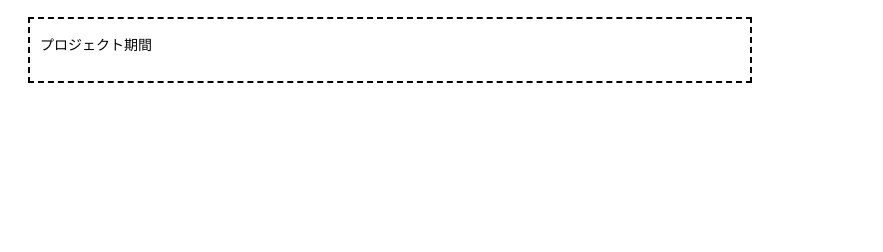
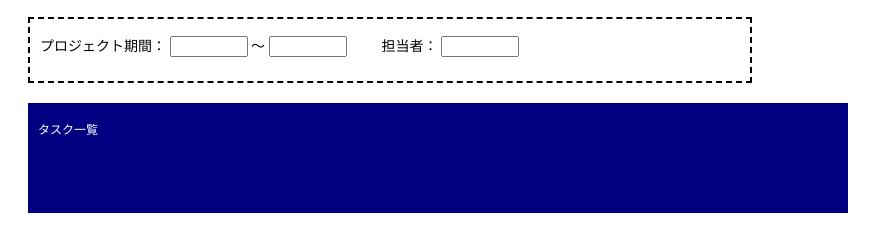
Before and after one commit to Kodai-Miyashita/Kodai-Miyashita.github.io, a plain HTML site: page index.html in a window 1280 px wide. Shown: the part 76-328 px from the top of the page, without its empty margins (0-883 px from the left). Drawn offline with Linux system fonts and the light colour scheme.

Commit message:
Add files via upload

```diff
--- a/index.html
+++ b/index.html
@@ -11,7 +11,21 @@
   <h1 class="titleWBS">○○プロジェクトWBS</h1>
 
   <div class="operateList">
-<p>プロジェクト期間</p>
+    <div class="topList">
+      <p>プロジェクト期間：
+      <input>
+      ～
+      <input>
+
+      担当者：
+      <input>
+      </p>
+    </div>
+  </div>
+
+  <div class="taskList">
+    <p>タスク一覧</p>
+
   </div>
 
 
--- a/styles/stylesheet.css
+++ b/styles/stylesheet.css
@@ -1,5 +1,8 @@
+body {
+  font-family:"Avenir Next";
+}
+
 .titleWBS {
-  font-family:"Avenir Next";
   font-size:32px;
   height:40px;
   width:700px;
@@ -10,7 +13,6 @@
 }
 
 .operateList {
-  font-family:"Avenir Next";
   font-size:14px;
   height:60px;
   width:700px;
@@ -19,3 +21,25 @@
   margin-bottom:20px;
   border:2px dashed black;
 }
+
+.topList {
+  float:left;
+  width:700px;
+  margin-top:1px;
+}
+
+.topList input {
+  width:70px;
+}
+
+
+.taskList {
+  background-color:#000080;
+  font-size:12px;
+  color:#FFF;
+  height:100px;
+  width:800px;
+  padding:5px 10px;
+  margin-left:20px;
+  margin-bottom:20px;
+}
```
Lines whose indentation alone changed are shown as unchanged.
